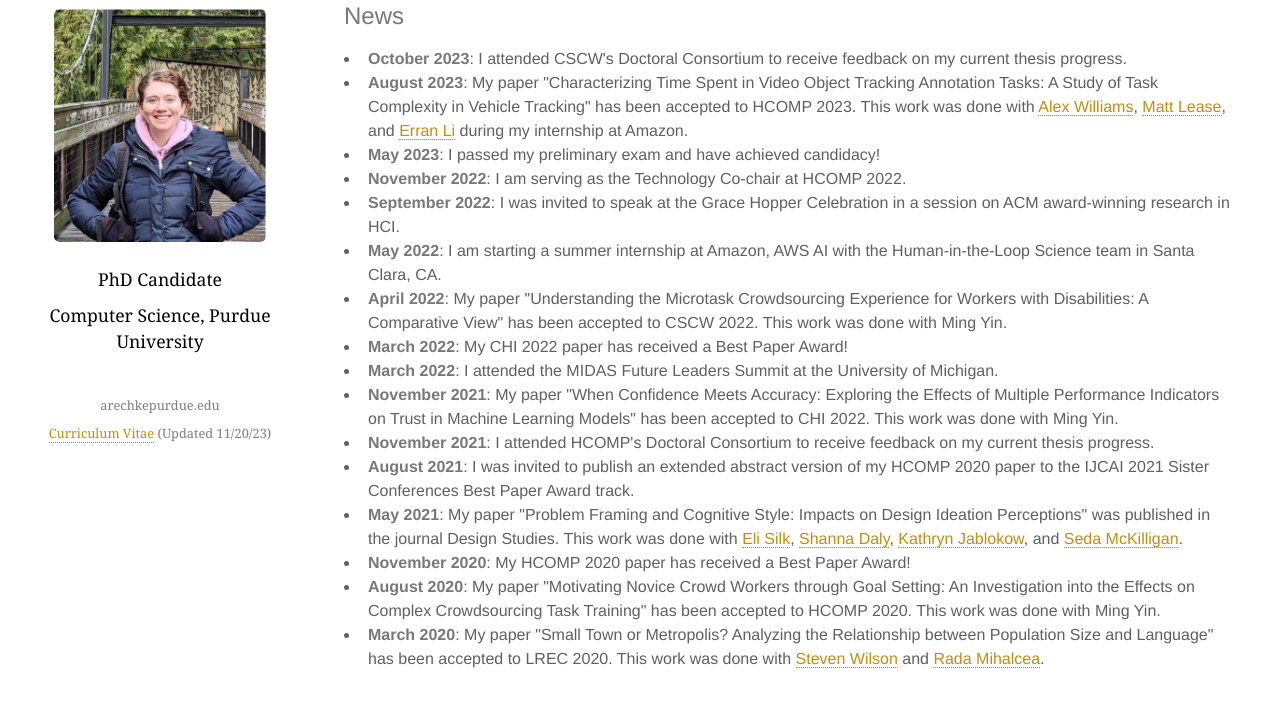
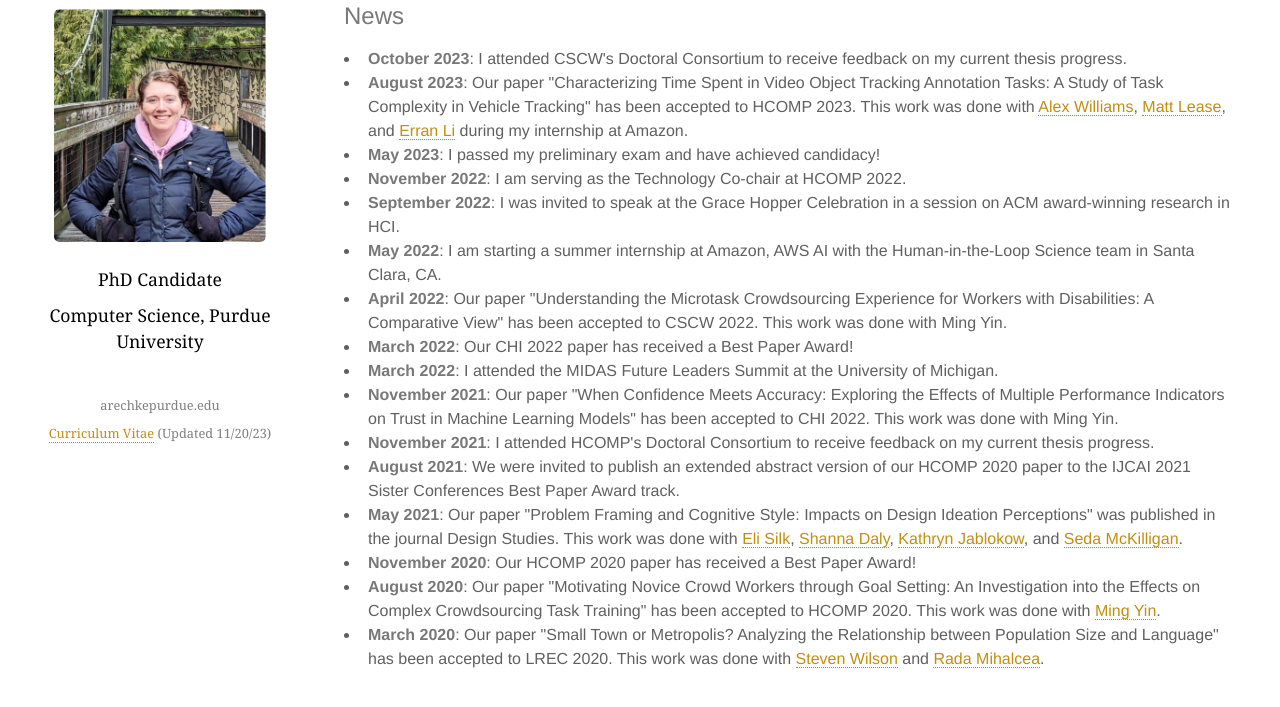
Before and after one commit to rechkamy/rechkamy.github.io, a plain HTML site: page news.html in a window 1280 px wide. Shown: the part 111-818 px from the top of the page. Drawn offline with Linux system fonts and the light colour scheme.

Commit message:
Modified pronouns and added in WISP statement

```diff
--- a/news.html
+++ b/news.html
@@ -175,21 +175,21 @@
 							<a class="anchor" id="October22"></a>
 							<ul>
 								<li><p><b>October 2023</b>: I attended CSCW's Doctoral Consortium to receive feedback on my current thesis progress.</p></li>
-								<li><p><b>August 2023</b>: My paper "Characterizing Time Spent in Video Object Tracking Annotation Tasks: A Study of Task Complexity in Vehicle Tracking" has been accepted to HCOMP 2023. This work was done with <a href="https://acwio.github.io/">Alex Williams</a>, <a href="https://www.ischool.utexas.edu/~ml/">Matt Lease</a>, and <a href="https://scholar.google.com/citations?user=GkMfzy4AAAAJ&hl=en">Erran Li</a> during my internship at Amazon.</p></li>
+								<li><p><b>August 2023</b>: Our paper "Characterizing Time Spent in Video Object Tracking Annotation Tasks: A Study of Task Complexity in Vehicle Tracking" has been accepted to HCOMP 2023. This work was done with <a href="https://acwio.github.io/">Alex Williams</a>, <a href="https://www.ischool.utexas.edu/~ml/">Matt Lease</a>, and <a href="https://scholar.google.com/citations?user=GkMfzy4AAAAJ&hl=en">Erran Li</a> during my internship at Amazon.</p></li>
 								<li><p><b>May 2023</b>: I passed my preliminary exam and have achieved candidacy!</p></li>
 								<li><p><b>November 2022</b>: I am serving as the Technology Co-chair at HCOMP 2022.</p></li>
 								<li><p><b>September 2022</b>: I was invited to speak at the Grace Hopper Celebration in a session on ACM award-winning research in HCI.</p></li>
 								<li><p><b>May 2022</b>: I am starting a summer internship at Amazon, AWS AI with the Human-in-the-Loop Science team in Santa Clara, CA.</p></li>
-								<li><p><b>April 2022</b>: My paper "Understanding the Microtask Crowdsourcing Experience for Workers with Disabilities: A Comparative View" has been accepted to CSCW 2022. This work was done with Ming Yin.</p></li>
-								<li><p><b>March 2022</b>: My CHI 2022 paper has received a Best Paper Award!</p></li>
+								<li><p><b>April 2022</b>: Our paper "Understanding the Microtask Crowdsourcing Experience for Workers with Disabilities: A Comparative View" has been accepted to CSCW 2022. This work was done with Ming Yin.</p></li>
+								<li><p><b>March 2022</b>: Our CHI 2022 paper has received a Best Paper Award!</p></li>
 								<li><p><b>March 2022</b>: I attended the MIDAS Future Leaders Summit at the University of Michigan.</p></li>
-								<li><p><b>November 2021</b>: My paper "When Confidence Meets Accuracy: Exploring the Effects of Multiple Performance Indicators on Trust in Machine Learning Models" has been accepted to CHI 2022. This work was done with Ming Yin.</p></li>
+								<li><p><b>November 2021</b>: Our paper "When Confidence Meets Accuracy: Exploring the Effects of Multiple Performance Indicators on Trust in Machine Learning Models" has been accepted to CHI 2022. This work was done with Ming Yin.</p></li>
 								<li><p><b>November 2021</b>: I attended HCOMP's Doctoral Consortium to receive feedback on my current thesis progress.</p></li>
-								<li><p><b>August 2021</b>: I was invited to publish an extended abstract version of my HCOMP 2020 paper to the IJCAI 2021 Sister Conferences Best Paper Award track.</p></li>
-								<li><p><b>May 2021</b>: My paper "Problem Framing and Cognitive Style: Impacts on Design Ideation Perceptions" was published in the journal Design Studies. This work was done with <a href="https://elisilk.net/research/">Eli Silk</a>, <a href="https://me.engin.umich.edu/people/faculty/shanna-daly/">Shanna Daly</a>, <a href="https://greatvalley.psu.edu/person/kathryn-w-jablokow">Kathryn Jablokow</a>, and <a href="https://www.researchgate.net/profile/Seda-Mckilligan">Seda McKilligan</a>.</p></li>
-								<li><p><b>November 2020</b>: My HCOMP 2020 paper has received a Best Paper Award!</p></li>
-								<li><p><b>August 2020</b>: My paper "Motivating Novice Crowd Workers through Goal Setting: An Investigation into the Effects on Complex Crowdsourcing Task Training" has been accepted to HCOMP 2020. This work was done with Ming Yin.</p></li>
-								<li><p><b>March 2020</b>: My paper "Small Town or Metropolis? Analyzing the Relationship between Population Size and Language" has been accepted to LREC 2020. This work was done with <a href="https://steverw.com/">Steven Wilson</a> and <a href="https://web.eecs.umich.edu/~mihalcea/">Rada Mihalcea</a>.</p></li>
+								<li><p><b>August 2021</b>: We were invited to publish an extended abstract version of our HCOMP 2020 paper to the IJCAI 2021 Sister Conferences Best Paper Award track.</p></li>
+								<li><p><b>May 2021</b>: Our paper "Problem Framing and Cognitive Style: Impacts on Design Ideation Perceptions" was published in the journal Design Studies. This work was done with <a href="https://elisilk.net/research/">Eli Silk</a>, <a href="https://me.engin.umich.edu/people/faculty/shanna-daly/">Shanna Daly</a>, <a href="https://greatvalley.psu.edu/person/kathryn-w-jablokow">Kathryn Jablokow</a>, and <a href="https://www.researchgate.net/profile/Seda-Mckilligan">Seda McKilligan</a>.</p></li>
+								<li><p><b>November 2020</b>: Our HCOMP 2020 paper has received a Best Paper Award!</p></li>
+								<li><p><b>August 2020</b>: Our paper "Motivating Novice Crowd Workers through Goal Setting: An Investigation into the Effects on Complex Crowdsourcing Task Training" has been accepted to HCOMP 2020. This work was done with <a href="https://mingyin.org">Ming Yin</a>.</p></li>
+								<li><p><b>March 2020</b>: Our paper "Small Town or Metropolis? Analyzing the Relationship between Population Size and Language" has been accepted to LREC 2020. This work was done with <a href="https://steverw.com/">Steven Wilson</a> and <a href="https://web.eecs.umich.edu/~mihalcea/">Rada Mihalcea</a>.</p></li>
 							</ul>
 						</div>
 						<!--<p><a href="publications.html" style="text-decoration:none; border-bottom-color: transparent;">More publications...</a></p>-->
```
Also changed, not shown: index.html (+3 -1 lines).
